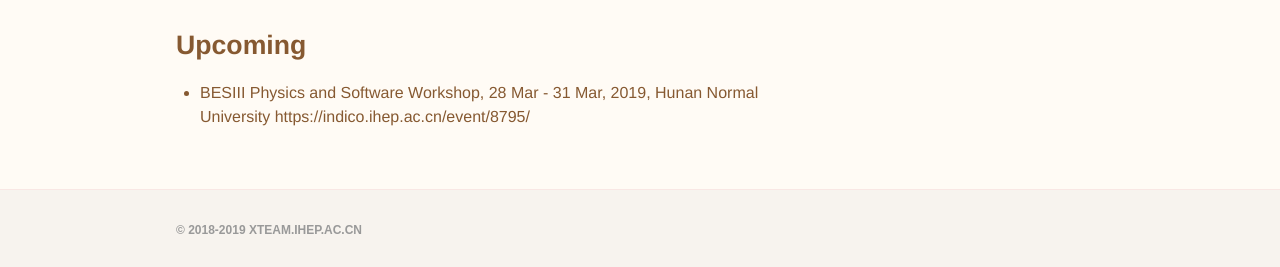
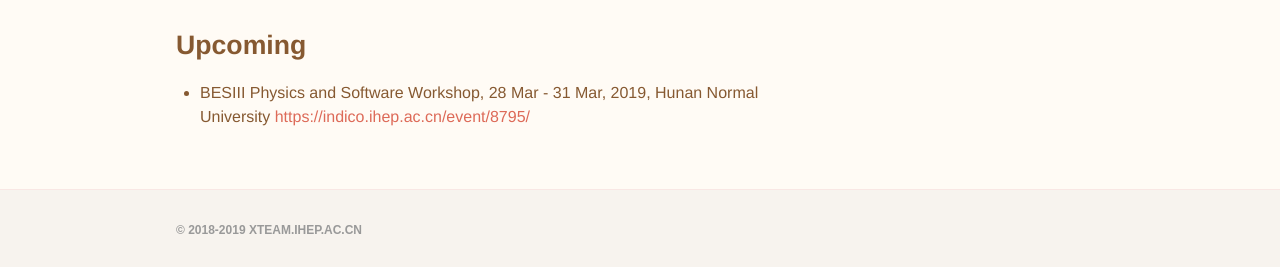
Before and after one commit to dt-np/xteam, a Jekyll site: the page built from _posts/2019-03-01-XC1.md, in a window 1280 px wide. Shown: the part 1163-1430 px from the top of the page. Built offline with Jekyll 4.4.1, drawn with Linux system fonts in a browser that asks for light colours.

Commit message:
fix link

```diff
--- a/_posts/2019-03-01-XC1.md
+++ b/_posts/2019-03-01-XC1.md
@@ -31,4 +31,4 @@ Influncex by the [CERN Courier](cerncourier.com), we choose the _courier_ as our
 
 ## Upcoming
 
-* BESIII Physics and Software Workshop, 28 Mar - 31 Mar, 2019, Hunan Normal University https://indico.ihep.ac.cn/event/8795/
+* BESIII Physics and Software Workshop, 28 Mar - 31 Mar, 2019, Hunan Normal University <https://indico.ihep.ac.cn/event/8795/>
```
